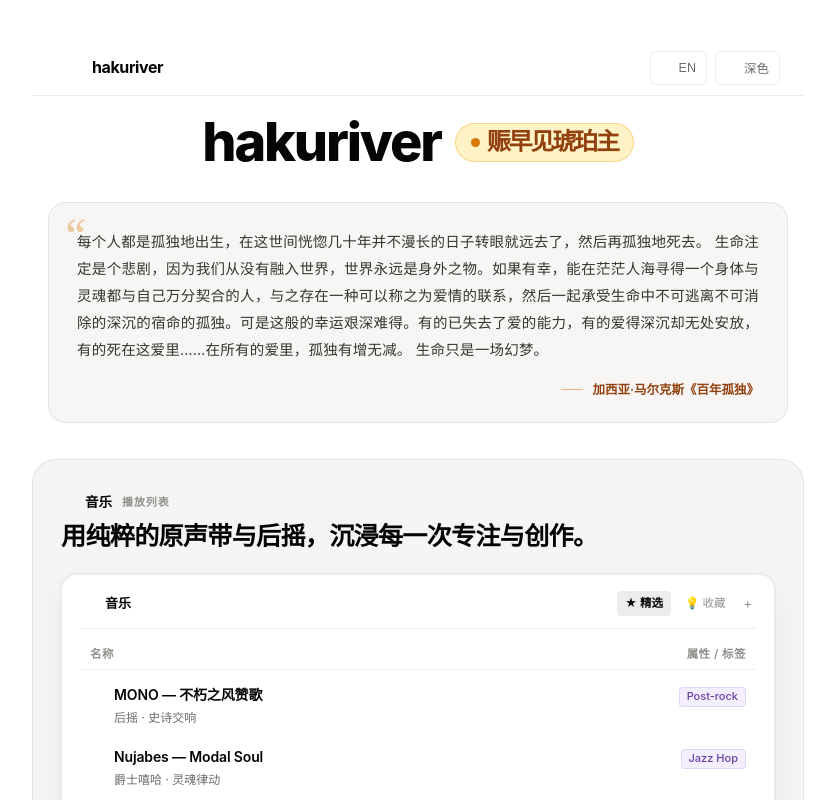
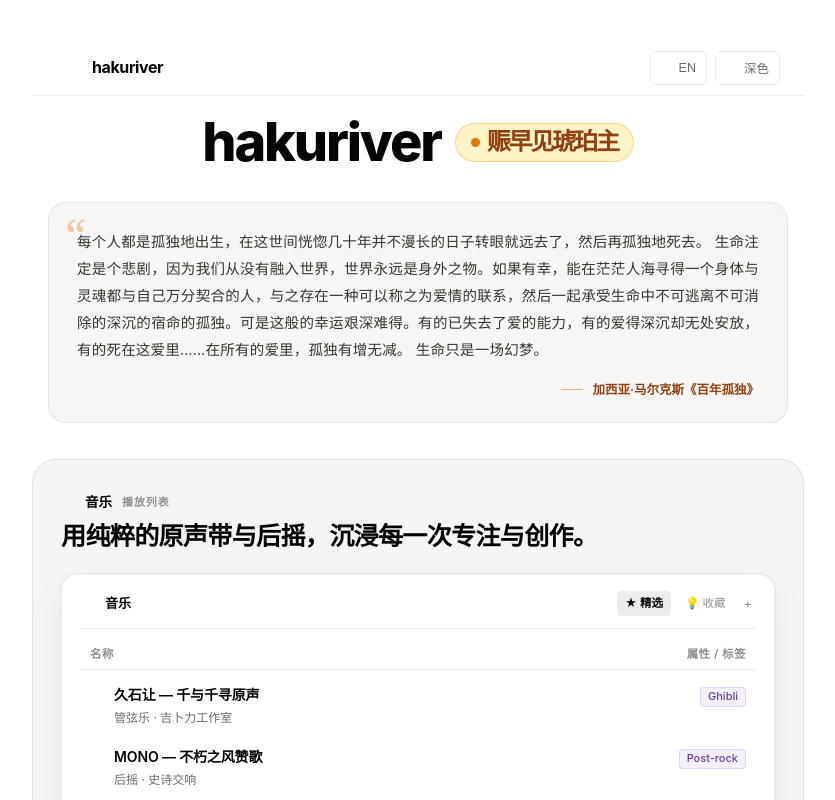
Before and after one commit to showfor/blog, a React (Vite) app in the folder notion-site/: page / in a window 1280 px wide. Shown: the top 800 px of the page, without its empty margins (222-1057 px from the left). Built offline with nearby package versions, Linux system fonts and the light colour scheme; some icons are missing.

Commit message:
feat: keep Spirited Away as a clean item without the embed player

```diff
--- a/notion-site/src/data/hobbies.js
+++ b/notion-site/src/data/hobbies.js
@@ -12,6 +12,12 @@ export const hobbies = [
       cn: '原声带、后摇、氛围电子。音乐是每一次创作时的情感暗流。',
     },
     items: [
+      {
+        en: 'Joe Hisaishi — Spirited Away OST',
+        cn: '久石让 — 千与千寻原声',
+        note: { en: 'Orchestral · Studio Ghibli', cn: '管弦乐 · 吉卜力工作室' },
+        tag: 'Ghibli',
+      },
       {
         en: 'MONO — Hymn to the Immortal Wind',
         cn: 'MONO — 不朽之风赞歌',
```
